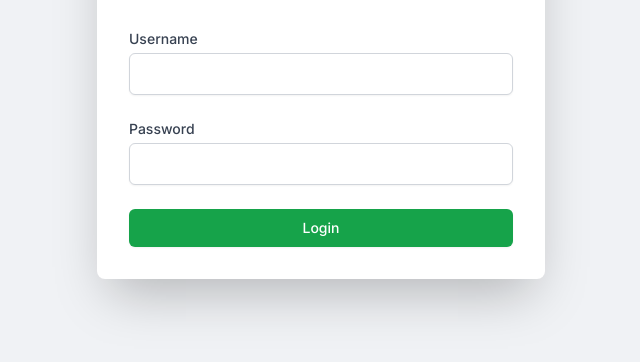
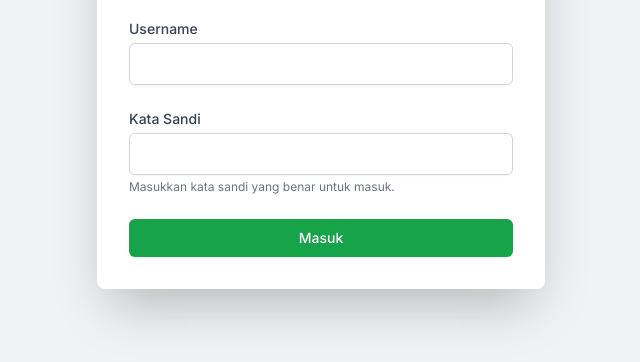
Before and after one commit to zhafran12382/blackboxai-1745567101294, a plain HTML site: page index.html in a window 1280 px wide. Shown: the part 342-704 px from the top of the page, without its empty margins (319-959 px from the left). Drawn offline with nearby package versions, Linux system fonts and the light colour scheme.

Commit message:
Add index.html 1745647984907

```diff
--- a/index.html
+++ b/index.html
@@ -31,16 +31,17 @@
                 </div>
 
                 <div>
-                    <label for="password" class="block text-sm font-medium text-gray-700">Password</label>
+                <label for="password" class="block text-sm font-medium text-gray-700">Kata Sandi</label>
                 <input type="password" id="password" name="password" required
                     class="mt-1 block w-full px-3 py-2 border border-gray-300 rounded-md shadow-sm focus:outline-none focus:ring-green-500 focus:border-green-500">
+                <p class="text-xs text-gray-500 mt-1">Masukkan kata sandi yang benar untuk masuk.</p>
             </div>
 
             <div id="errorMessage" class="hidden text-red-500 text-sm text-center"></div>
 
             <button type="submit"
                 class="w-full flex justify-center py-2 px-4 border border-transparent rounded-md shadow-sm text-sm font-medium text-white bg-green-600 hover:bg-green-700 focus:outline-none focus:ring-2 focus:ring-offset-2 focus:ring-green-500">
-                    Login
+                Masuk
             </button>
             </form>
         </div>
```
Lines whose indentation alone changed are shown as unchanged.
